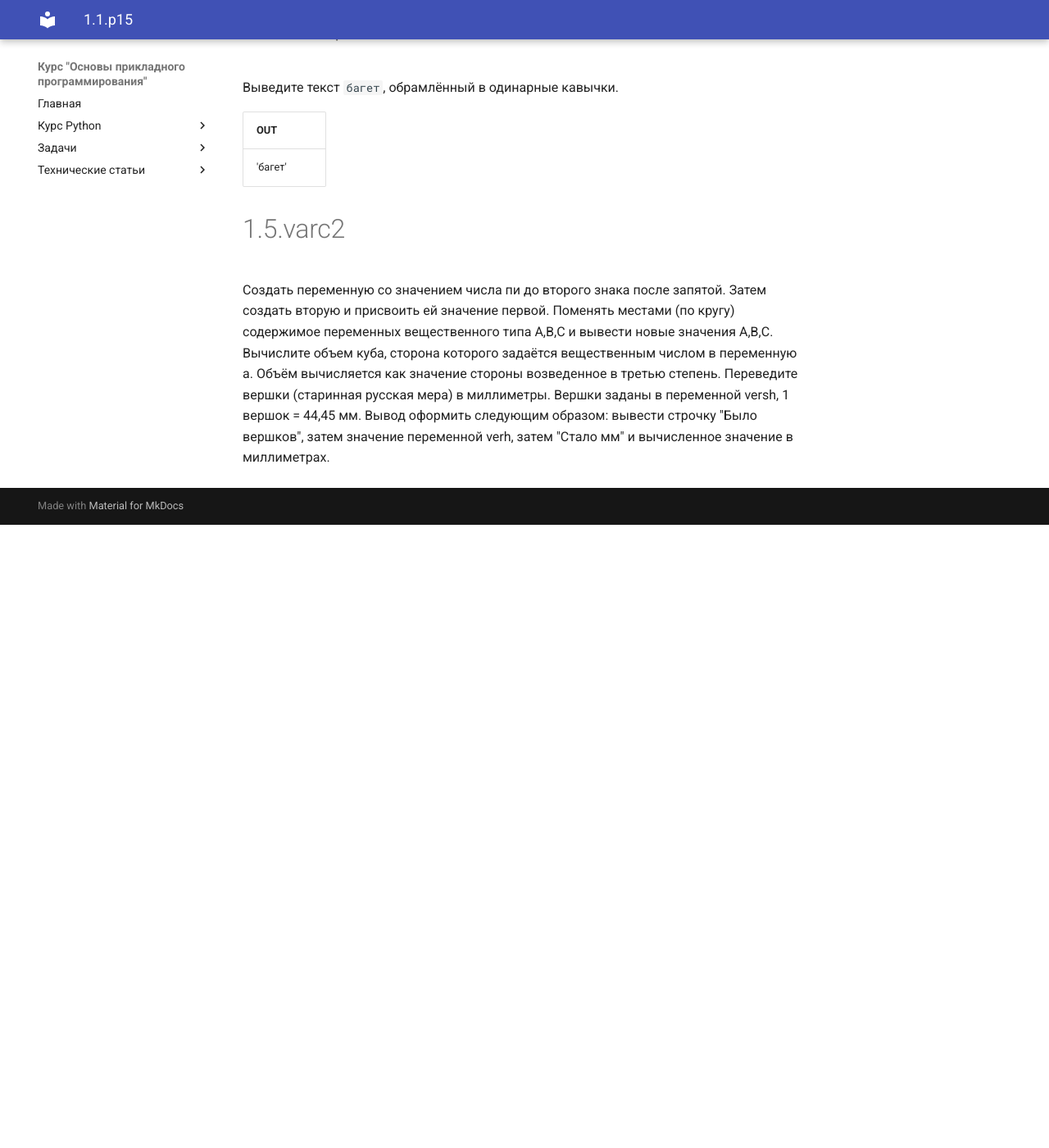
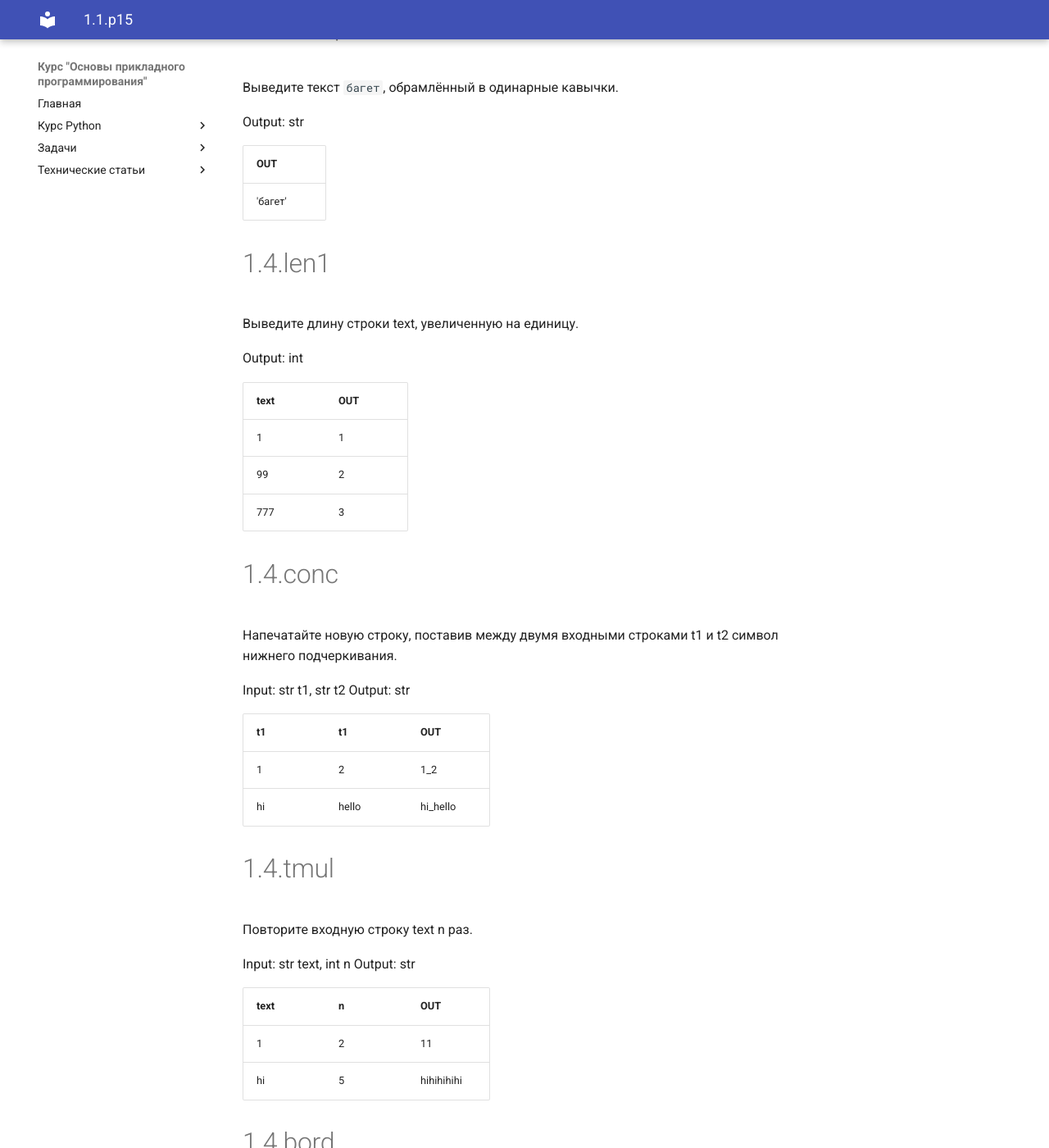
Before and after one commit to antlas1/studyprog, an MkDocs documentation site: the page built from docs/tech/coding_tasks.md, in a window 1280 px wide and 1400 px high, scrolled down 10361 px. Shown: the whole window at 82% size. Built offline with MkDocs 1.6.1 and Material for MkDocs 9.7.7, drawn with Linux system fonts in a browser that asks for light colours; a script that is not in the unit is left out; before the commit the page ends 11001 px from its top, so only the background shows below that; some of the changed text lies outside the part shown.

Commit message:
update coding tasks

```diff
--- a/docs/tech/coding_tasks.md
+++ b/docs/tech/coding_tasks.md
@@ -319,12 +319,102 @@
 #1.4.oneq
 Выведите текст `багет`, обрамлённый в одинарные кавычки.
 
+Output: str
+
 |OUT|
 |---|
 |'багет'|
 
-#1.5.varc2
-Создать переменную со значением числа пи до второго знака после запятой. Затем создать вторую и присвоить ей значение первой.
-Поменять местами (по кругу) содержимое переменных вещественного типа A,B,С и вывести новые значения A,B,С.
+#1.4.len1
+Выведите длину строки text, увеличенную на единицу.
+
+Output: int
+
+|text|OUT|
+|-|---|
+|1|1|
+|99|2|
+|777|3|
+
+#1.4.conc
+Напечатайте новую строку, поставив между двумя входными строками t1 и t2 символ нижнего подчеркивания.
+
+Input: str t1, str t2
+Output: str
+
+|t1|t1|OUT|
+|-|-|---|
+|1|2|1_2|
+|hi|hello|hi_hello|
+
+#1.4.tmul
+Повторите входную строку text n раз.
+
+Input: str text, int n
+Output: str
+
+|text|n|OUT|
+|-|-|---|
+|1|2|11|
+|hi|5|hihihihihi|
+
+#1.4.bord
+Обрамите строку text символом '#' слева и справа.
+
+Input: str text
+Output: str
+
+|text|OUT|
+|-|---|
+|1|#1#|
+|hi|#hi#|
+
+#1.4.crypt
+Зашифруйте text символом '*', так чтобы количество символов равнялось длине исходного текста.
+
+Input: str text
+Output: str
+
+|text|OUT|
+|-|---|
+|1|*|
+|hi|**|
+|hello|*****|
+
+#1.4.trect
+Обрамите строку text рамкой из символов '#'. Рамка должны быть сверху и снизу, а также слева и справа.
+
+Input: str text
+Output: str
+
+|text|OUT|
+|-|---|
+|1|###\n#1#\n###|
+|hi|####\n#hi#\n####|
+|hello|#######\n#hello#\n#######|
+
+#1.5.varpi
+Создать переменную pi со значением числа пи до второго знака после запятой. Вывести её на экран.
+
+Assert: print(pi)
+
+Output: str
+
+|OUT|
+|---|
+|3.14|
+
+#1.5.change
+Поменять местами (по кругу А->C, B->A, C->B) содержимое переменных строкового типа A,B,С и вывести новые значения A,B,С в одной строке через пробел.
+
+Input: str a, str b, str c
+Assert: print(a+' '+b+' '+c)
+Output: str
+
+|a|b|c|OUT|
+|-|-|-|---|
+|1|2|3|2 3 1|
+|a|b|c|b c a|
+
 Вычислите объем куба, сторона которого задаётся вещественным числом в переменную a. Объём вычисляется как значение стороны возведенное в третью степень.
 Переведите вершки (старинная русская мера) в миллиметры. Вершки заданы в переменной versh, 1 вершок = 44,45 мм. Вывод оформить следующим образом: вывести строчку "Было вершков", затем значение переменной verh, затем "Стало мм" и вычисленное значение в миллиметрах.
```
Also changed, not shown: other parts of docs/tech/coding_tasks.md (+1 -1 lines), docs/course_py/p1/t4.md (+34 -1 lines), 1 other file.
